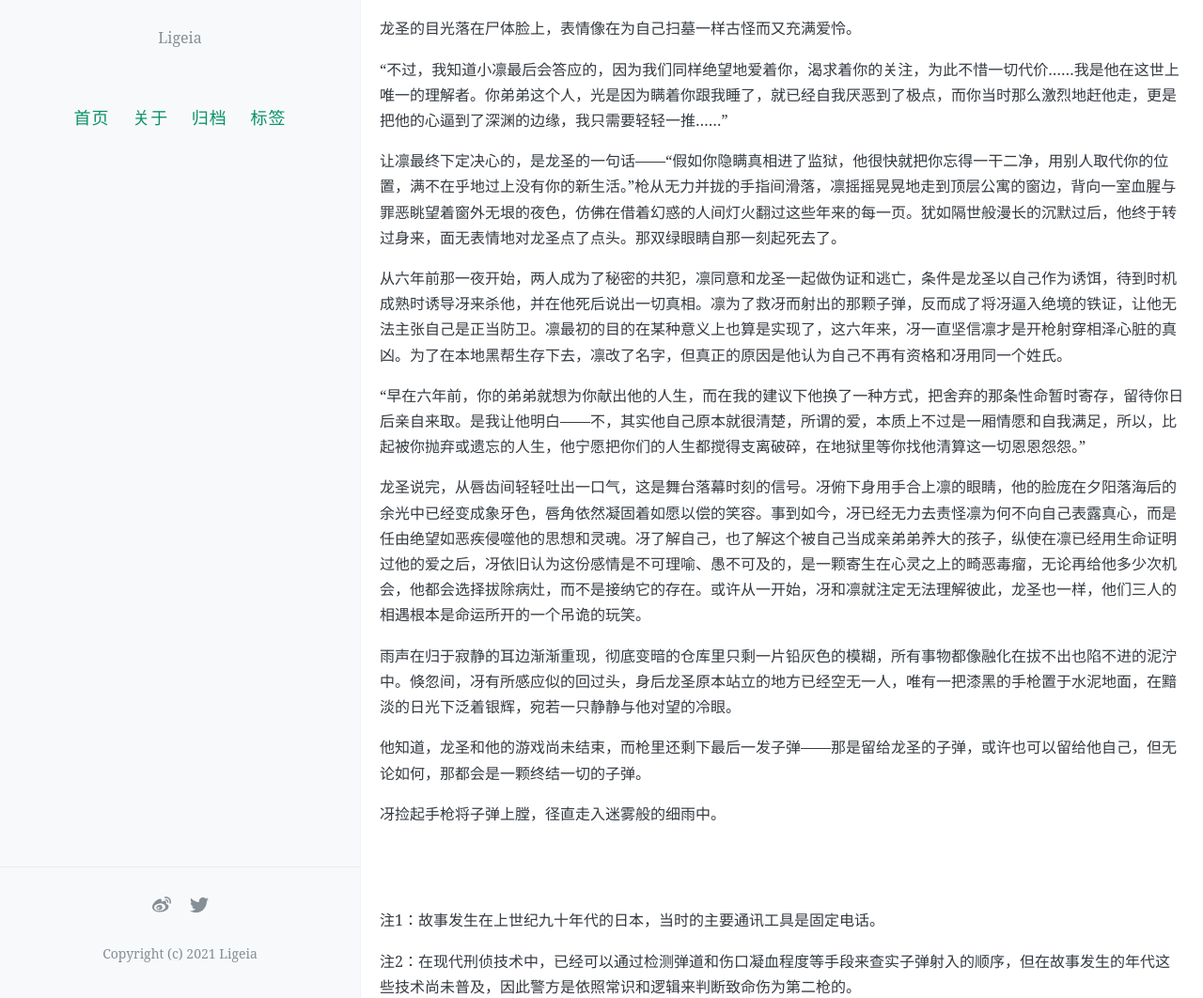
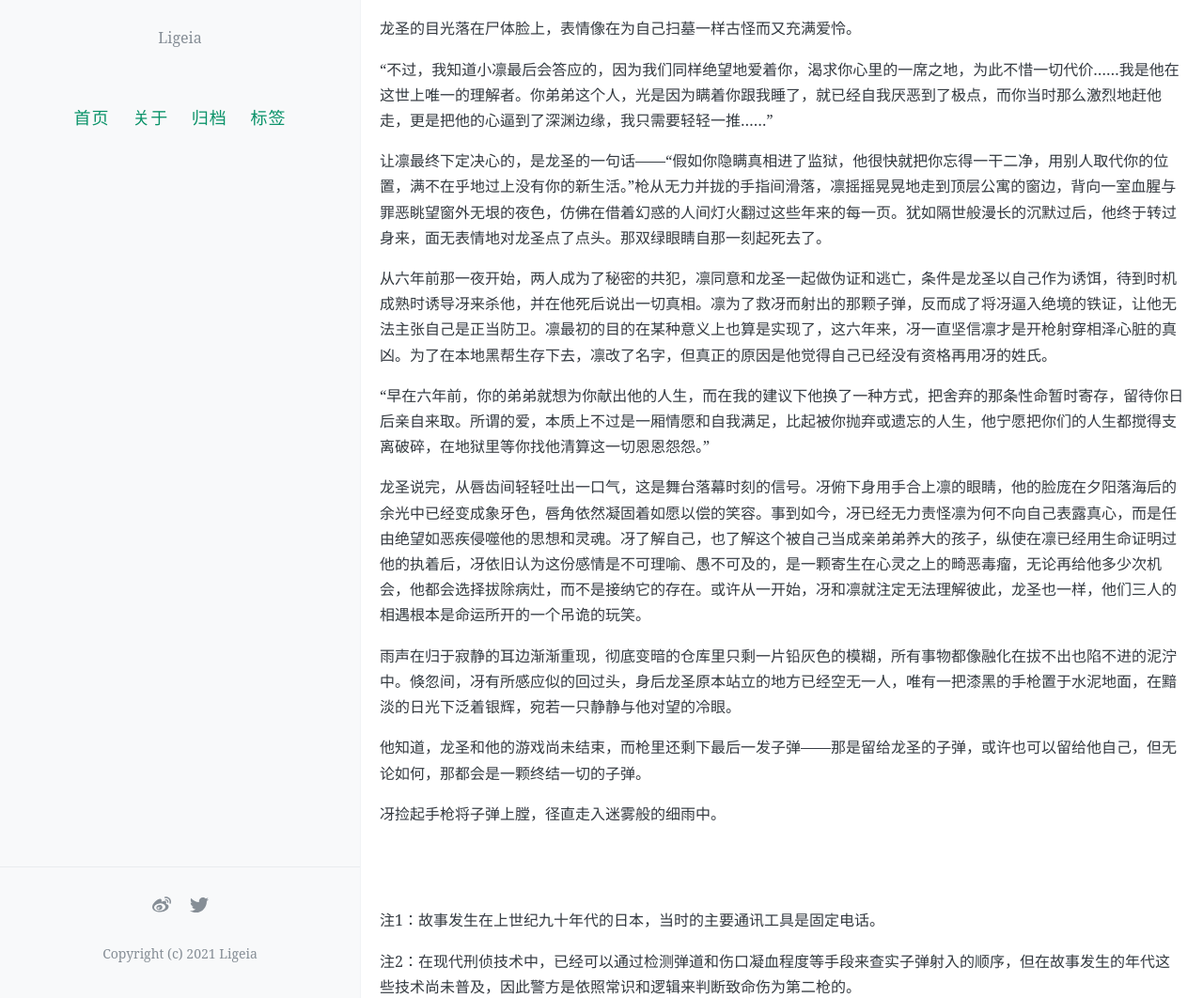
Before and after one commit to ligeiali13/blog, a Jekyll site: the page built from _posts/2022-02-20-misty-rain.md, in a window 1280 px wide and 1400 px high, scrolled down 17901 px. Shown: the part 338-1400 px from the top of the window at 94% size. Built offline with Jekyll 4.4.1, drawn with Linux system fonts in a browser that asks for light colours; comment, search, counter and statistics services are not loaded; some of the changed text lies outside the part shown.

Commit message:
Update 2022-02-20-misty-rain.md

```diff
--- a/_posts/2022-02-20-misty-rain.md
+++ b/_posts/2022-02-20-misty-rain.md
@@ -220,7 +220,7 @@
 
 几周后，他从一个叫真纪的男人那里打听到这座城市的名字。
 
-真纪以前和龙圣在同一家店工作，一开始他谎称什么都不知道，直到冴把枪口抵在他头上，他才战战兢兢地找出一张明信片，上面的风景来自一座冴只听过名字的北方港口城市，碧海晴空带着明显的合成痕迹，显得十分廉价。龙圣在这方面的品味一直很差。邮戳上的日期是一年前，底下用张扬潦草的字迹写着“最近手头紧，能否接济一点”，汇款地址是当地火车站的邮局。真纪说他本想扔掉这张明信片，后来不知怎的就忘了，钱当然没有借，以前店里的人都知道龙圣好赌。冴盯着暗红褪色的邮戳，眼前浮现出龙圣斜倚在邮局柜台上书写的模样，晃动的手腕比记忆里的细了一圈，港口的夕照涂抹在清瘦的侧脸上……他蓦地感到一阵心烦意乱，抬脚将面前的男人踹翻在地，又揪起衣领狠狠甩了两耳光。
+真纪以前和龙圣在同一家店工作，一开始他谎称什么都不知道，直到冴把枪口抵在他头上，他才战战兢兢地找出一张明信片，上面的风景来自一座冴只听过名字的北方港口城市，碧海晴空带着明显的合成痕迹，显得十分廉价。龙圣在这方面的品味一直不怎么好。邮戳上的日期是一年前，底下用张扬潦草的字迹写着“最近手头紧，能否接济一点”，汇款地址是当地火车站的邮局。真纪说他本想扔掉这张明信片，后来不知怎的就忘了，钱当然没有借，以前店里的人都知道龙圣好赌。冴盯着暗红褪色的邮戳，眼前浮现出龙圣斜倚在邮局柜台上书写的模样，晃动的手腕比记忆里的细了一圈，港口的夕照涂抹在清瘦的侧脸上……他蓦地感到一阵心烦意乱，抬脚将面前的男人踹翻在地，又揪起衣领狠狠甩了两耳光。
 
 “怎么？难道你心软了？”蜷缩在地上的男人忽然吃吃笑起来，“你不会忘了那家伙对你做过什么吧？他可是个没有心的恶魔！”
 
@@ -440,9 +440,9 @@
 
 屋外遽然降下一阵急雨，雨点如子弹噼里啪啦地猛击着房顶和高窗。昏暗逼仄的空间，狂暴激越的震响，恍然间，他又想起了龙圣那个私奔的愿望，或许在另一个世界里，他接受了恋人的提议，他们真的携手逃亡到天涯海角，最后在枪林弹雨中死在一起。这一刻，有什么早已被埋葬的东西悄然借尸还魂，从他那死灰般的心中复生了。
 
-龙圣依然懒洋洋地倚在他身上抽烟，似乎对自己的命运漠不关心，在那两片嘴唇再次触碰到香烟之前，冴抢先压上去夺占了它们，用气势汹汹的利齿，用缠绵滚烫的唇舌。他掐住龙圣的脖子狠狠撞向货架，迫使后者像垂死挣扎的珠蚌那样打开口腔，然后毫不留情地钻进湿滑的软肉中翻搅撕扯，他没有挖到珍珠，只在潮热深窄的喉咙里汲出一声喑哑的轻笑，那是龙圣对他、也是对自己的嘲笑，这笑声随即淹没在又一阵狂风暴雨的啮噬中。血腥味逐渐在口腔里弥散开来，交织的灼热喘息因疼痛和窒息而变得滞涩，可这尖锐的痛苦却像短效麻醉剂致使双方更加心安理得地沉溺，似乎两人都心知肚明彼此间已再无立场再共享一个恋人般甜蜜的吻。他们的身影在钢铁森林般的货架间交错纠缠，香烟从龙圣张开的手指间坠落，掉在水泥地上溅开点点火星，挣扎着闪耀几下便熄灭了。
+龙圣依然懒洋洋地倚在他身上抽烟，似乎对自己的命运漠不关心，在那两片嘴唇再次触碰到香烟之前，冴抢先压上去夺占了它们，用气势汹汹的利齿，用缠绵滚烫的唇舌。他掐住龙圣的脖子狠狠撞向货架，迫使后者像垂死挣扎的珠蚌那样打开口腔，然后毫不留情地钻进湿滑的软肉中翻搅撕扯，他没有挖到珍珠，只在潮热深窄的喉咙里汲出一声喑哑的轻笑，那是龙圣对他、也是对自己的嘲笑，这笑声随即淹没在又一阵狂风暴雨的啮噬中。血腥味逐渐在口腔里弥散开来，交织的灼热喘息因疼痛和窒息而变得粗重，可这尖锐的痛苦却像短效麻醉剂致使双方更加心安理得地沉溺，似乎两人都心知肚明彼此间已再无立场再共享一个恋人般甜蜜的吻。他们的身影在钢铁森林般的货架间交错纠缠，香烟从龙圣张开的手指间坠落，掉在水泥地上溅开点点火星，挣扎着闪耀几下便熄灭了。
 
-汽车驶来的声音打破了这恍如白日梦的一刻，车轮压过门前的水洼，停在距离仓库不远处。冴惊醒似的推开龙圣，握紧了口袋里的手枪。关车门声和渐进的脚步声清晰可闻，门口那条细长的光带如折扇般开了又合，一个高挑的人影一边走进来，一边拂去肩上的雨水。
+汽车驶来的声音打破了这恍如白日梦的一刻，车轮压过门前的水洼，停在距离仓库不远处。冴惊醒似的推开龙圣，握紧了口袋里的手枪。关车门声和渐进的脚步声清晰可闻，门口那条细长的光带如折扇般展开，投下一个拂拭肩上雨水的高挑人影，又再次合拢在幽暗中。
 
 “士道，你在吗？”
 
@@ -458,17 +458,17 @@
 
 “哥哥……”
 
-在凛轻柔而战栗的呼唤声中，冴朝他举起手里的枪。被枪口瞄准的一刹那，凛的眼中闪过一抹奇异的光彩，这抹光彩和唇角倏尔绽放的微笑一齐点燃了他，让他看上去犹如一株在火焰中焚烧的嘉木般烈艳。就在此时，龙圣跑到冴的身边，像刚才那样倚靠在他身上，用悲悯的眼光注视着凛。
+在一声轻柔而战栗的呼唤中，冴朝六年未见的弟弟举起手里的枪，被枪口瞄准的一刹那，凛的眼中闪过一抹奇异的光彩，这抹光彩和唇角倏尔绽放的微笑一齐点燃了他，让他看起来就像一株在烈火中焚烧爆裂的嘉木。就在此时，龙圣跑到冴的身边，像刚才那样倚靠在他身上，用悲悯的眼光注视着凛。
 
 “我守约了，小凛。”龙圣轻声说，语调中似有感伤。
 
 凛却一眼也没有看龙圣。他张开双臂，目光炯炯，嘴角仍噙着决绝的笑，像要拥抱久别重逢的至亲那样，毫不犹豫地朝向冴、朝向漆黑的枪口走来。
 
-被那道幽深狂热的视线紧紧缠绕着，冴的心底骤然腾起一股久违的、夹杂着恐惧不安的焦躁感，他猛地意识到，这眼神和当年是一样的，凛一直都没变，还是那个没有自我也没有梦想、只盲目地把哥哥当成全世界的男孩。当初他之所以想方设法要赶走凛，也许不仅是为了凛的前程，更有一丝本能的警觉心在推波助澜——这个被他一手带大、与亲人无异的孩子，看向他的目光中隐含着一种扭曲的渴念，那是想要将无法得偿所愿的人生破坏殆尽、把自己和他一同拖入悲剧的风暴中的危险冲动。他曾试图在预感成真前抢救下尚未被彼此毁掉的一生，但在这最后一幕的舞台上，在雾雨织就的重重迷网间，他终究还是成为了悲剧里一个身不由己的哑角，如提线木偶般被过往和命运操纵着，去演绎那个早在六年前——在更早以前就已经谱写好的结局。
+被那道幽深狂热的视线紧紧缠绕着，冴的心底骤然腾起一股久违的、夹杂着惶恐不安的焦躁感，他猛地意识到，这眼神和当年是一样的，凛一直都没变，还是那个没有自我也没有梦想、只盲目地把哥哥当成全世界的男孩。当初他之所以想方设法要赶走凛，也许不仅是为了凛的前程，更有一丝本能的警觉心在推波助澜——这个被他一手带大、与亲人无异的孩子，看向他的目光隐含着一种扭曲的渴念，那是想把无法得偿所愿的人生破坏殆尽、将自己和他一同拖入悲剧的风暴中的危险冲动。他曾试图在预感成真前抢救下尚未被彼此毁掉的一生，但在这最后一幕的舞台上，在雾雨织就的重重迷网间，他终究还是成了悲剧里一个身不由己的哑角，如提线木偶般被过往和命运操纵着，去演绎那个早在六年前——在更早以前就已经谱写好的结局。
 
 “小冴，开枪……”耳畔传来魔咒般的低语。
 
-龙圣的声音很轻，但一定也清晰地传进了凛的耳中，就像收到约定的信号，凛加快了奔向冴的脚步，仿佛迫不及待要将他拥入怀抱。剧烈的色彩波动占据了冴的全部视野：冰冷肃杀的黑，纯净忘我的白，深沉无悔的绿……鲜明流动的色彩从时光尽头纷涌而来，将被仇恨与岁月尘封的回忆画面逐一点染，然后一切都被一声枪响定格成黑白底片，唯有晶莹的雏菊花瓣如泪滴飞散在空中。
+龙圣的声音很轻，但一定也清晰地传进了凛的耳中，如同收到约定的信号，凛加快了奔向冴的脚步，仿佛迫不及待要将他拥入怀抱。剧烈的色彩波动占据了冴的全部视野：冰冷肃杀的黑，纯净忘我的白，深沉无悔的绿……鲜明流动的色彩从时光尽头纷涌而来，将被仇恨与岁月尘封的回忆画面逐一点染，然后一切都被一声枪响定格成黑白底片，唯有晶莹的雏菊花瓣如泪滴飞散在空中。
 
 凛的身体晃了晃，仰面向后倒去。冴缓缓走到他身边，倒在地上的凛一点也看不出有多么高大，仍像当年冴在小巷里捡到他时那样瘦小。凛挣扎着抬起头看了冴最后一眼，尽管面孔因痛苦而扭曲，凛还是尽力在对他笑，失血干枯的嘴唇翕动着，似乎想再喊一声哥哥，却发不出声音，随即光芒在那双绿眼睛里熄灭了，凛的头垂落下去。只剩下了雨声。
 
@@ -508,19 +508,19 @@
 
 而且那天凛的右手缠着绷带，他原本打算拆下绷带，在凶器上留下自己的指纹，但却被龙圣阻止了。
 
-“你的弟弟真的很傻，不过，多亏他做了那种傻事，使我看到了一个绝妙的机会，一个彻底粉碎这不如人意的无聊人生、成为你心中永远抹不掉的存在的机会……我叫小凛背叛你跟我一起逃跑，一开始当然被拒绝了，小凛以为我疯了，还用枪指着我呢……很讽刺吧？即使我们早就背着你睡过了，你仍旧是他心里最在乎的人……”
+“你的弟弟真的很傻，不过，多亏他做了那种傻事，使我看到了一个绝妙的机会，一个终结这不如人意的无聊人生、彻底逆转你和我们的立场的机会……我叫小凛背叛你跟我一起逃跑，一开始当然被拒绝了，小凛以为我疯了，还用枪指着我呢……很讽刺吧？即使我们早就背着你睡过了，你仍旧是他心里最在乎的人……”
 
 龙圣的目光落在尸体脸上，表情像在为自己扫墓一样古怪而又充满爱怜。
 
-“不过，我知道小凛最后会答应的，因为我们同样绝望地爱着你，渴求着你的关注，为此不惜一切代价……我是他在这世上唯一的理解者。你弟弟这个人，光是因为瞒着你跟我睡了，就已经自我厌恶到了极点，而你当时那么激烈地赶他走，更是把他的心逼到了深渊的边缘，我只需要轻轻一推……”
+“不过，我知道小凛最后会答应的，因为我们同样绝望地爱着你，渴求你心里的一席之地，为此不惜一切代价……我是他在这世上唯一的理解者。你弟弟这个人，光是因为瞒着你跟我睡了，就已经自我厌恶到了极点，而你当时那么激烈地赶他走，更是把他的心逼到了深渊边缘，我只需要轻轻一推……”
 
-让凛最终下定决心的，是龙圣的一句话——“假如你隐瞒真相进了监狱，他很快就把你忘得一干二净，用别人取代你的位置，满不在乎地过上没有你的新生活。”枪从无力并拢的手指间滑落，凛摇摇晃晃地走到顶层公寓的窗边，背向一室血腥与罪恶眺望着窗外无垠的夜色，仿佛在借着幻惑的人间灯火翻过这些年来的每一页。犹如隔世般漫长的沉默过后，他终于转过身来，面无表情地对龙圣点了点头。那双绿眼睛自那一刻起死去了。
+让凛最终下定决心的，是龙圣的一句话——“假如你隐瞒真相进了监狱，他很快就把你忘得一干二净，用别人取代你的位置，满不在乎地过上没有你的新生活。”枪从无力并拢的手指间滑落，凛摇摇晃晃地走到顶层公寓的窗边，背向一室血腥与罪恶眺望窗外无垠的夜色，仿佛在借着幻惑的人间灯火翻过这些年来的每一页。犹如隔世般漫长的沉默过后，他终于转过身来，面无表情地对龙圣点了点头。那双绿眼睛自那一刻起死去了。
 
-从六年前那一夜开始，两人成为了秘密的共犯，凛同意和龙圣一起做伪证和逃亡，条件是龙圣以自己作为诱饵，待到时机成熟时诱导冴来杀他，并在他死后说出一切真相。凛为了救冴而射出的那颗子弹，反而成了将冴逼入绝境的铁证，让他无法主张自己是正当防卫。凛最初的目的在某种意义上也算是实现了，这六年来，冴一直坚信凛才是开枪射穿相泽心脏的真凶。为了在本地黑帮生存下去，凛改了名字，但真正的原因是他认为自己不再有资格和冴用同一个姓氏。
+从六年前那一夜开始，两人成为了秘密的共犯，凛同意和龙圣一起做伪证和逃亡，条件是龙圣以自己作为诱饵，待到时机成熟时诱导冴来杀他，并在他死后说出一切真相。凛为了救冴而射出的那颗子弹，反而成了将冴逼入绝境的铁证，让他无法主张自己是正当防卫。凛最初的目的在某种意义上也算是实现了，这六年来，冴一直坚信凛才是开枪射穿相泽心脏的真凶。为了在本地黑帮生存下去，凛改了名字，但真正的原因是他觉得自己已经没有资格再用冴的姓氏。
 
-“早在六年前，你的弟弟就想为你献出他的人生，而在我的建议下他换了一种方式，把舍弃的那条性命暂时寄存，留待你日后亲自来取。是我让他明白——不，其实他自己原本就很清楚，所谓的爱，本质上不过是一厢情愿和自我满足，所以，比起被你抛弃或遗忘的人生，他宁愿把你们的人生都搅得支离破碎，在地狱里等你找他清算这一切恩恩怨怨。”
+“早在六年前，你的弟弟就想为你献出他的人生，而在我的建议下他换了一种方式，把舍弃的那条性命暂时寄存，留待你日后亲自来取。所谓的爱，本质上不过是一厢情愿和自我满足，比起被你抛弃或遗忘的人生，他宁愿把你们的人生都搅得支离破碎，在地狱里等你找他清算这一切恩恩怨怨。”
 
-龙圣说完，从唇齿间轻轻吐出一口气，这是舞台落幕时刻的信号。冴俯下身用手合上凛的眼睛，他的脸庞在夕阳落海后的余光中已经变成象牙色，唇角依然凝固着如愿以偿的笑容。事到如今，冴已经无力去责怪凛为何不向自己表露真心，而是任由绝望如恶疾侵噬他的思想和灵魂。冴了解自己，也了解这个被自己当成亲弟弟养大的孩子，纵使在凛已经用生命证明过他的爱之后，冴依旧认为这份感情是不可理喻、愚不可及的，是一颗寄生在心灵之上的畸恶毒瘤，无论再给他多少次机会，他都会选择拔除病灶，而不是接纳它的存在。或许从一开始，冴和凛就注定无法理解彼此，龙圣也一样，他们三人的相遇根本是命运所开的一个吊诡的玩笑。
+龙圣说完，从唇齿间轻轻吐出一口气，这是舞台落幕时刻的信号。冴俯下身用手合上凛的眼睛，他的脸庞在夕阳落海后的余光中已经变成象牙色，唇角依然凝固着如愿以偿的笑容。事到如今，冴已经无力责怪凛为何不向自己表露真心，而是任由绝望如恶疾侵噬他的思想和灵魂。冴了解自己，也了解这个被自己当成亲弟弟养大的孩子，纵使在凛已经用生命证明过他的执着后，冴依旧认为这份感情是不可理喻、愚不可及的，是一颗寄生在心灵之上的畸恶毒瘤，无论再给他多少次机会，他都会选择拔除病灶，而不是接纳它的存在。或许从一开始，冴和凛就注定无法理解彼此，龙圣也一样，他们三人的相遇根本是命运所开的一个吊诡的玩笑。
 
 雨声在归于寂静的耳边渐渐重现，彻底变暗的仓库里只剩一片铅灰色的模糊，所有事物都像融化在拔不出也陷不进的泥泞中。倏忽间，冴有所感应似的回过头，身后龙圣原本站立的地方已经空无一人，唯有一把漆黑的手枪置于水泥地面，在黯淡的日光下泛着银辉，宛若一只静静与他对望的冷眼。
 
@@ -534,5 +534,3 @@
 注1：故事发生在上世纪九十年代的日本，当时的主要通讯工具是固定电话。
 
 注2：在现代刑侦技术中，已经可以通过检测弹道和伤口凝血程度等手段来查实子弹射入的顺序，但在故事发生的年代这些技术尚未普及，因此警方是依照常识和逻辑来判断致命伤为第二枪的。
-
-p.s. 白雏菊的花语是“深藏在心底的爱”
```
Also changed, not shown: other parts of _posts/2022-02-20-misty-rain.md (+2 -2 lines).
